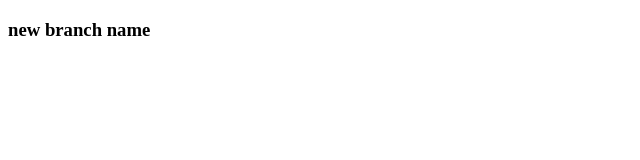
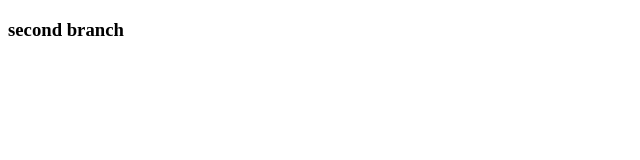
Before and after one commit to jyoti123-pixel/change-branch, a plain HTML site: page index.html in a window 1280 px wide. Shown: the full height of the page, 0-640 px from the left. Drawn offline with Linux system fonts and the light colour scheme.

Commit message:
sec merge

```diff
--- a/index.html
+++ b/index.html
@@ -7,6 +7,6 @@
     <title>change branch</title>
 </head>
 <body>
-    <h3>new branch name</h3>
+    <h3>second branch</h3>
 </body>
 </html>
```
